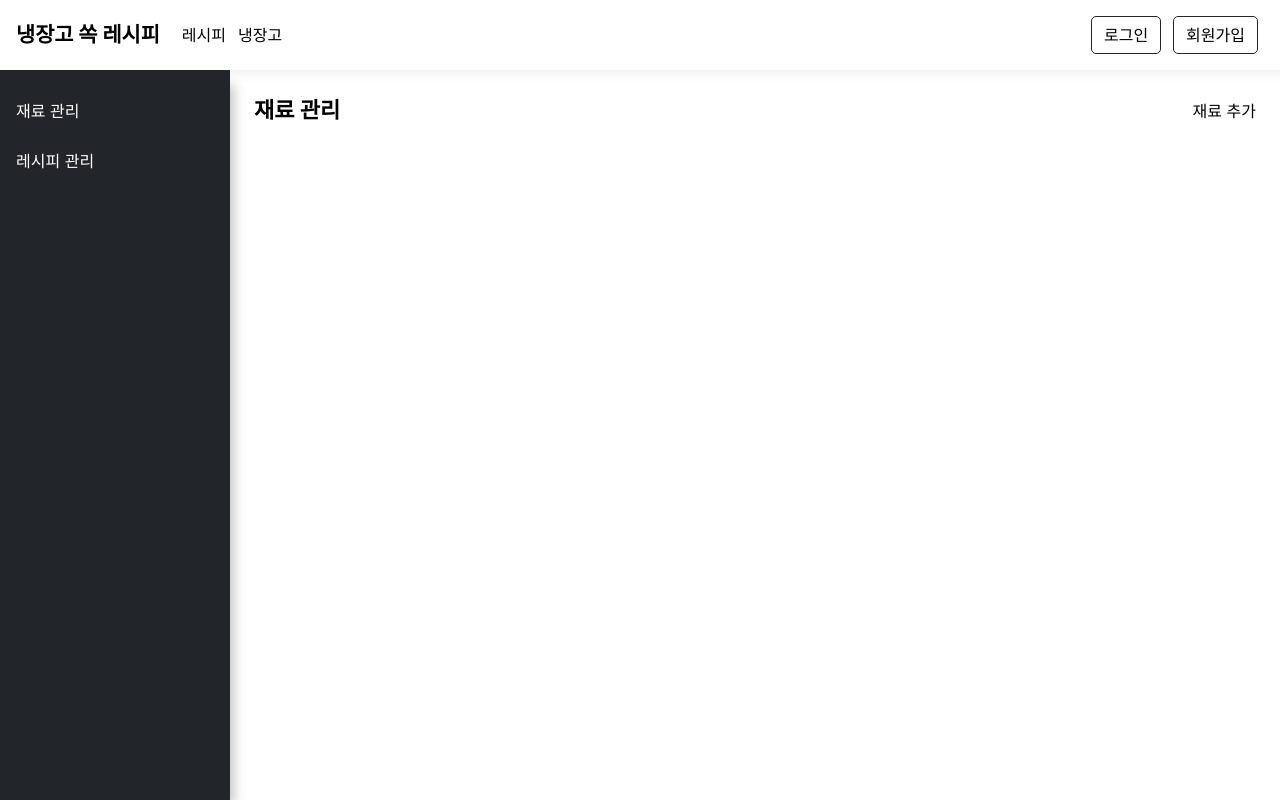
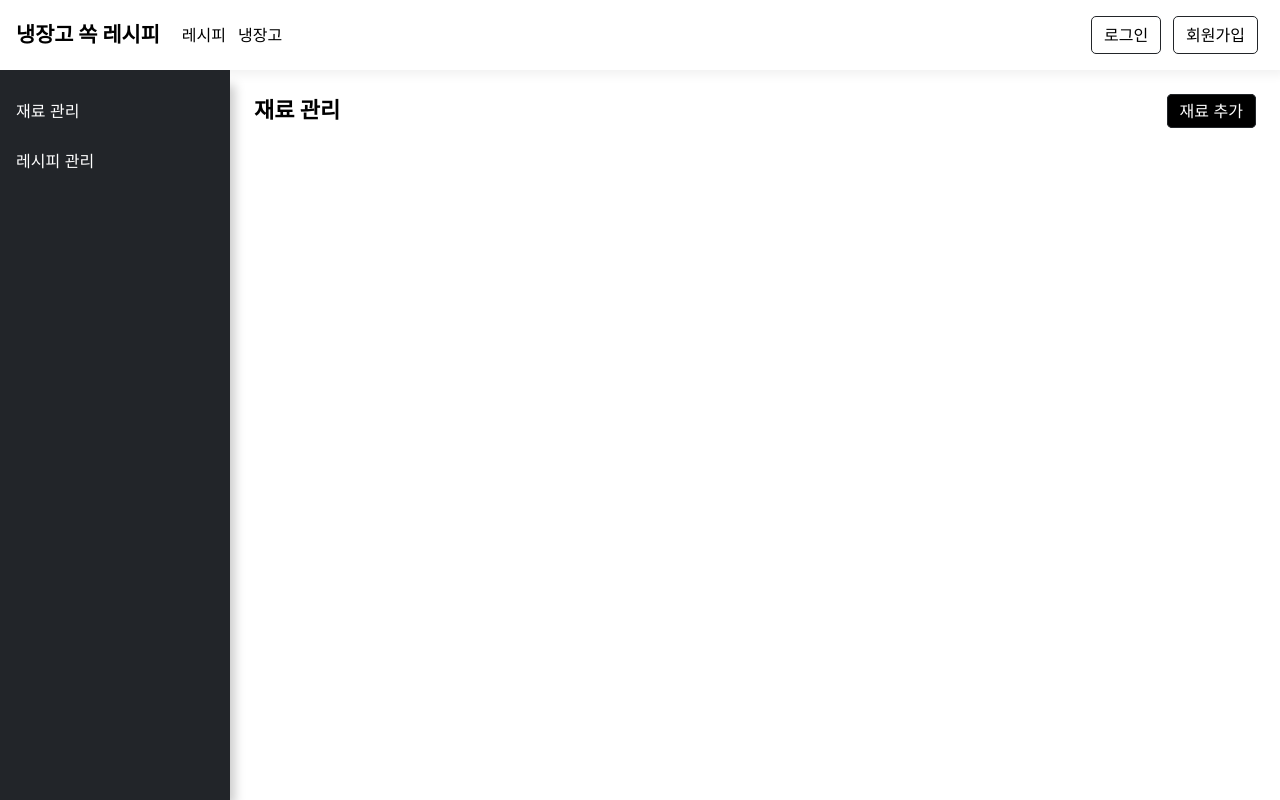
Before and after one commit to wisdom-13/recipe-book, a React (Create React App) app: page /admin/item in a window 1280 px wide. Built offline with nearby package versions, Linux system fonts and the light colour scheme; no server answers.

Commit message:
ui component 분리

```diff
--- a/src/component/Navbar.jsx
+++ b/src/component/Navbar.jsx
@@ -4,6 +4,7 @@ import { jsx, css } from '@emotion/react'
 import React from 'react';
 import { Link } from 'react-router-dom';
 import { useAuthContext } from '../context/AuthContext';
+import Button from '../ui/Button';
 
 const header = css`
   display: flex;
@@ -34,23 +35,6 @@ const menu = css`
   margin-right: auto !important;
 `
 
-const btn = css`
-  border: 1px solid #222529;
-  border-radius: 5px;
-  padding: 0.375rem 0.75rem;
-  font-size: 1rem;
-  line-height: 1.5;
-  font-weight: 400;
-  display: block;
-`
-
-const btn_block = css`
-  background: #000;
-  color: #fff;
-`
-
-
-
 export default function Navbar() {
   const { user, logout } = useAuthContext();
   // console.log(`user:${user.uid}`)
@@ -65,10 +49,10 @@ export default function Navbar() {
         <Link to='/'>냉장고</Link>
       </nav>
       <nav css={nav}>
-        {user && <Link css={[btn, btn_block]} to='/member/login'>내정보</Link>}
-        {user && <a css={btn} href='javascript:;' onClick={logout}>로그아웃</a>}
-        {!user && <Link to='/member/login' css={btn}>로그인</Link>}
-        {!user && <Link to='/member/join' css={btn}>회원가입</Link>}
+        {user && <Button type='link' text='내정보' onClick='/member/login'></Button>}
+        {user && <Button text='로그아웃' onClick={logout}></Button>}
+        {!user && <Button type='link' text='로그인' onClick='/member/login'></Button>}
+        {!user && <Button type='link' text='회원가입' onClick='/member/join'></Button>}
       </nav>
     </header>
   );
--- a/src/pages/admin/ItemAdd.jsx
+++ b/src/pages/admin/ItemAdd.jsx
@@ -1,26 +1,8 @@
-/** @jsxImportSource @emotion/react */
-import { jsx, css } from '@emotion/react'
-
 import React from 'react';
+import Titlebar from '../../ui/Titlebar';
 
 export default function ItemAdd() {
-
-  const titlebar = css`
-    display: flex;
-    justify-content: space-between;
-    align-items: center;
-  `
-
-  const title = css`
-    font-size: 1.375rem;
-    font-weight: bold;
-  `
   return (
-    <div css={titlebar}>
-      <h1 css={title}>재료 추가</h1>
-      <div>
-
-      </div>
-    </div>
+    <Titlebar text='재료 추가'></Titlebar>
   );
 }
--- a/src/pages/admin/ItemList.jsx
+++ b/src/pages/admin/ItemList.jsx
@@ -1,27 +1,15 @@
-/** @jsxImportSource @emotion/react */
-import { jsx, css } from '@emotion/react'
 import React from 'react';
 import { Link } from 'react-router-dom';
+import Button from '../../ui/Button';
+import Titlebar from '../../ui/Titlebar';
 
 export default function ItemList() {
 
-  const titlebar = css`
-    display: flex;
-    justify-content: space-between;
-    align-items: center;
-  `
-
-  const title = css`
-    font-size: 1.375rem;
-    font-weight: bold;
-  `
-
   return (
-    <div css={titlebar}>
-      <h1 css={title}>재료 관리</h1>
-      <div>
-        <Link to='/admin/item/add'>재료 추가</Link>
-      </div>
-    </div>
+    <>
+      <Titlebar text='재료 관리'>
+        <Button type='link' onClick='/admin/item/add' text='재료 추가' style='dark'></Button>
+      </Titlebar>
+    </>
   );
 }
--- /dev/null
+++ b/src/ui/Button.jsx
@@ -0,0 +1,39 @@
+/** @jsxImportSource @emotion/react */
+import { css } from '@emotion/react'
+import { Link } from 'react-router-dom';
+
+const colors = {
+  default: "#fff",
+  danger: "rgb(207, 34, 46)",
+  outline: "rgb(9, 105, 218)",
+};
+
+const styleArr = {
+  dark: {
+    background: "#000",
+    color: "#fff",
+  },
+  danger: {
+    background: "red",
+    color: "#fff",
+  }
+}
+
+export default function Button({ type, text, onClick, style }) {
+
+  const btn = {
+    border: "1px solid #222529",
+    borderRadius: "5px",
+    padding: "0.375rem 0.75rem",
+    fontSize: "1rem",
+    lineHeight: '1.5',
+    fontWeight: "400",
+    ...styleArr[style]
+  }
+
+  return (
+    type === 'link'
+      ? <Link css={btn} to={onClick}>{text}</Link>
+      : <button css={btn} onClick={onClick}>{text}</button>
+  );
+}
--- /dev/null
+++ b/src/ui/Titlebar.jsx
@@ -0,0 +1,25 @@
+/** @jsxImportSource @emotion/react */
+import { css } from '@emotion/react'
+
+export default function Titlebar({ children, text }) {
+
+  const titlebar = css`
+    display: flex;
+    justify-content: space-between;
+    align-items: center;
+  `
+
+  const title = css`
+    font-size: 1.375rem;
+    font-weight: bold;
+  `
+
+  return (
+    <div css={titlebar}>
+      <h1 css={title}>{text}</h1>
+      <div>
+        {children}
+      </div>
+    </div>
+  );
+}
```
